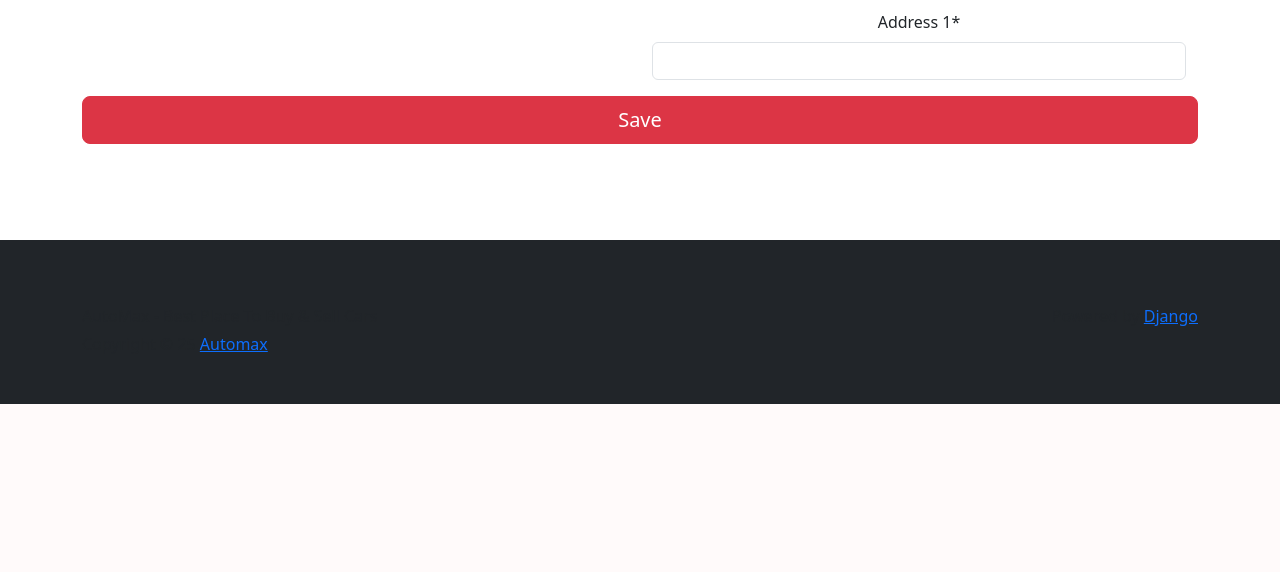
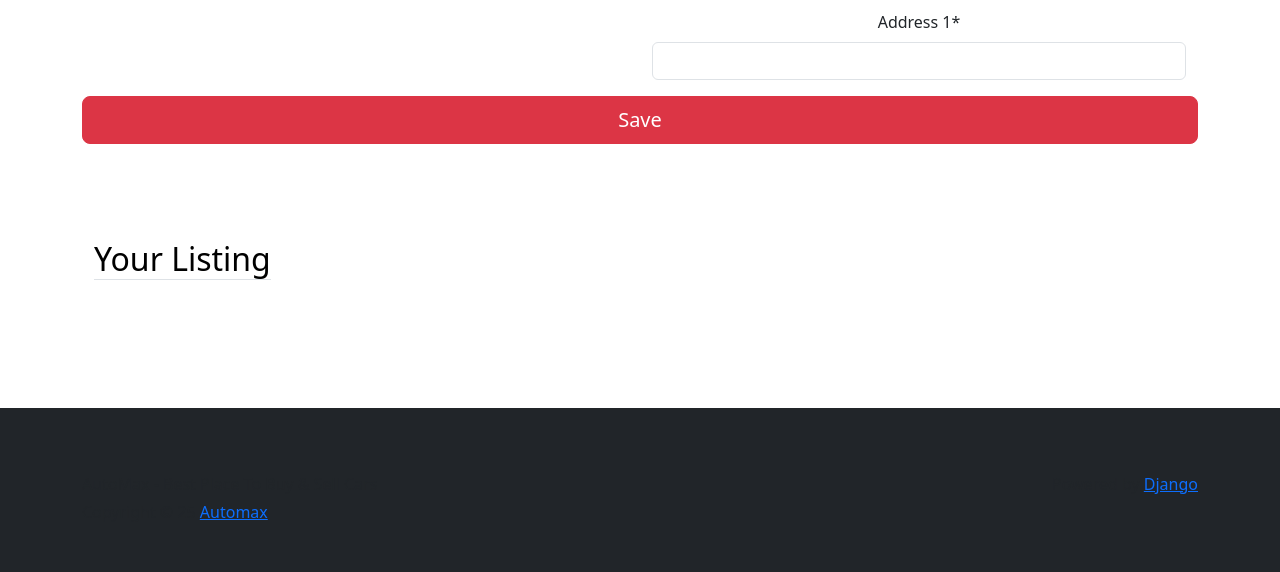
Before and after one commit to NesaraRahal/automax-django, a Django app: page /profile/ in a window 1280 px wide. Shown: the part 773-1345 px from the top of the page. Before the commit the page ends 1177 px from the top, so only its background shows below. Run offline with Django 5.2, Linux system fonts and the light colour scheme; the visitor is signed in with stand-in values (Sample User, id 1); data that the repository does not hold is empty; some libraries are stand-ins or nearby versions.

Commit message:
your listing

```diff
--- a/users/templates/views/profile.html
+++ b/users/templates/views/profile.html
@@ -27,5 +27,24 @@
             </div>
         </form>
     </div>
+    <div class="container px-4 py-5">
+        <div class="row g-4">
+            <div class="col d-flex align-items-start">
+                <div>
+                    <h2 class="mb-3 border-bottom" style="color: black">Your Listing</h2>
+                </div>
+            </div>
+        </div>
+        <table class="table table-hover">
+            <tbody>
+                {% for listing in user_listing %}
+                <tr>
+                    <td>{{ listing.id }}</td>
+                    <td>{{ listing.model }}</td>
+                </tr>
+                {% endfor %}
+            </tbody>
+        </table>
+    </div>
 </div>
 {% endblock %}
--- a/users/views.py
+++ b/users/views.py
@@ -6,7 +6,7 @@ from django.contrib import messages
 from django.contrib.auth.decorators import login_required
 from django.utils.decorators import method_decorator
 from .forms import UserForm, ProfileForm, LocationForm
-
+from main.models import Listing
 
 #importing View (inheritance) for class based views
 from django.views import View
@@ -70,12 +70,14 @@ class RegisterView(View):
 @method_decorator(login_required, name='dispatch')
 class ProfileView(View):
     def get(self, request):
+        user_listing = Listing.objects.filter(seller = request.user.profile)
         user_form = UserForm(instance=request.user)
         profile_form = ProfileForm(instance=request.user.profile)
         location_form = LocationForm(instance=request.user.profile.location)
-        return render(request, 'views/profile.html', {'user_form': user_form, 'profile_form': profile_form, 'location_form': location_form});
+        return render(request, 'views/profile.html', {'user_form': user_form, 'profile_form': profile_form, 'location_form': location_form, "user_listing": user_listing});
 
     def post(self, request):
+        user_listing = Listing.objects.filter(seller = request.user.profile)
         user_form = UserForm(request.POST, instance=request.user)
         profile_form = ProfileForm(request.POST, request.FILES, instance=request.user.profile)
         location_form = LocationForm(request.POST, instance=request.user.profile.location)
@@ -87,4 +89,4 @@ class ProfileView(View):
         else:
             messages.success(request, f'Error occured while updating the profile')
 
-        return render(request, 'views/profile.html', {'user_form': user_form, 'profile_form': profile_form, 'location_form': location_form});
+        return render(request, 'views/profile.html', {'user_form': user_form, 'profile_form': profile_form, 'location_form': location_form, "user_listing": user_listing});
```
